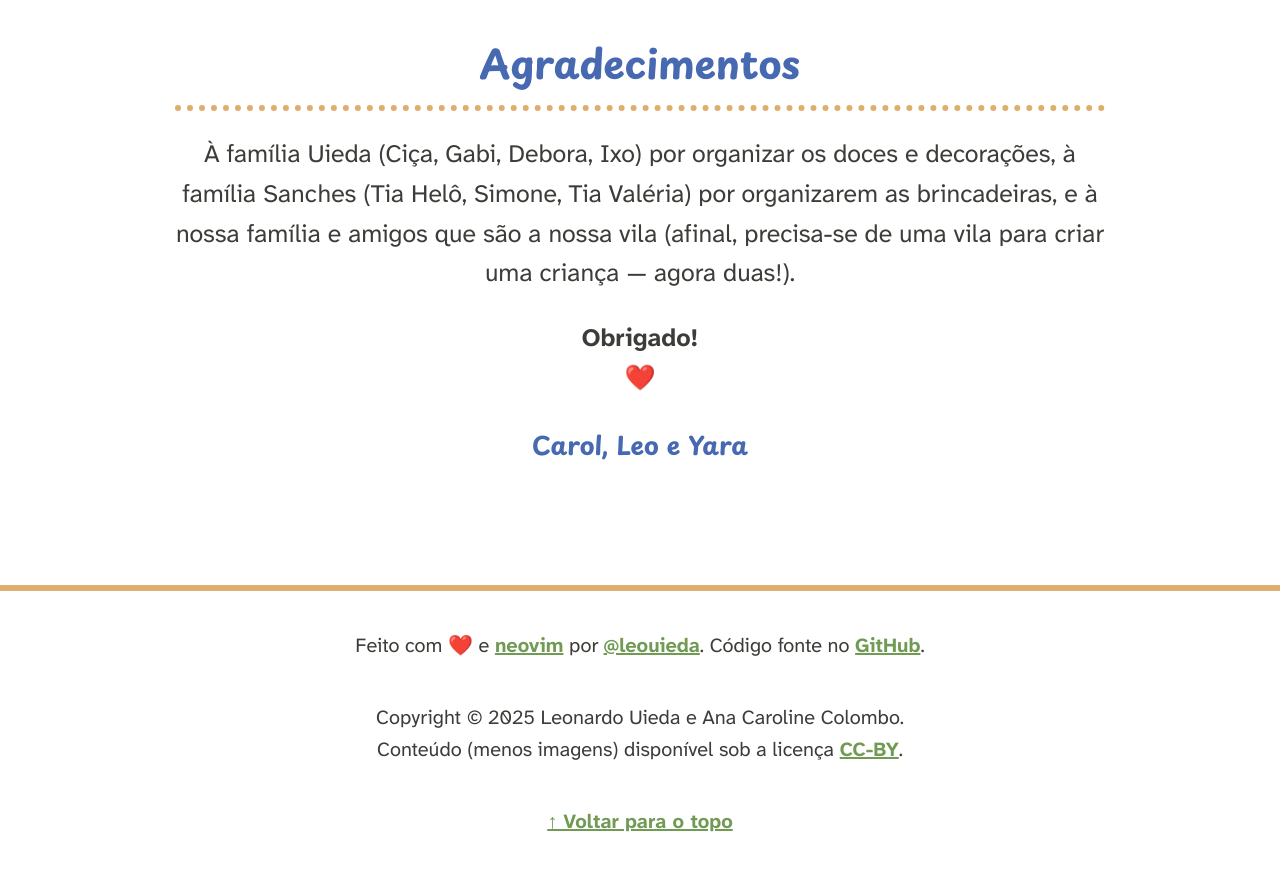
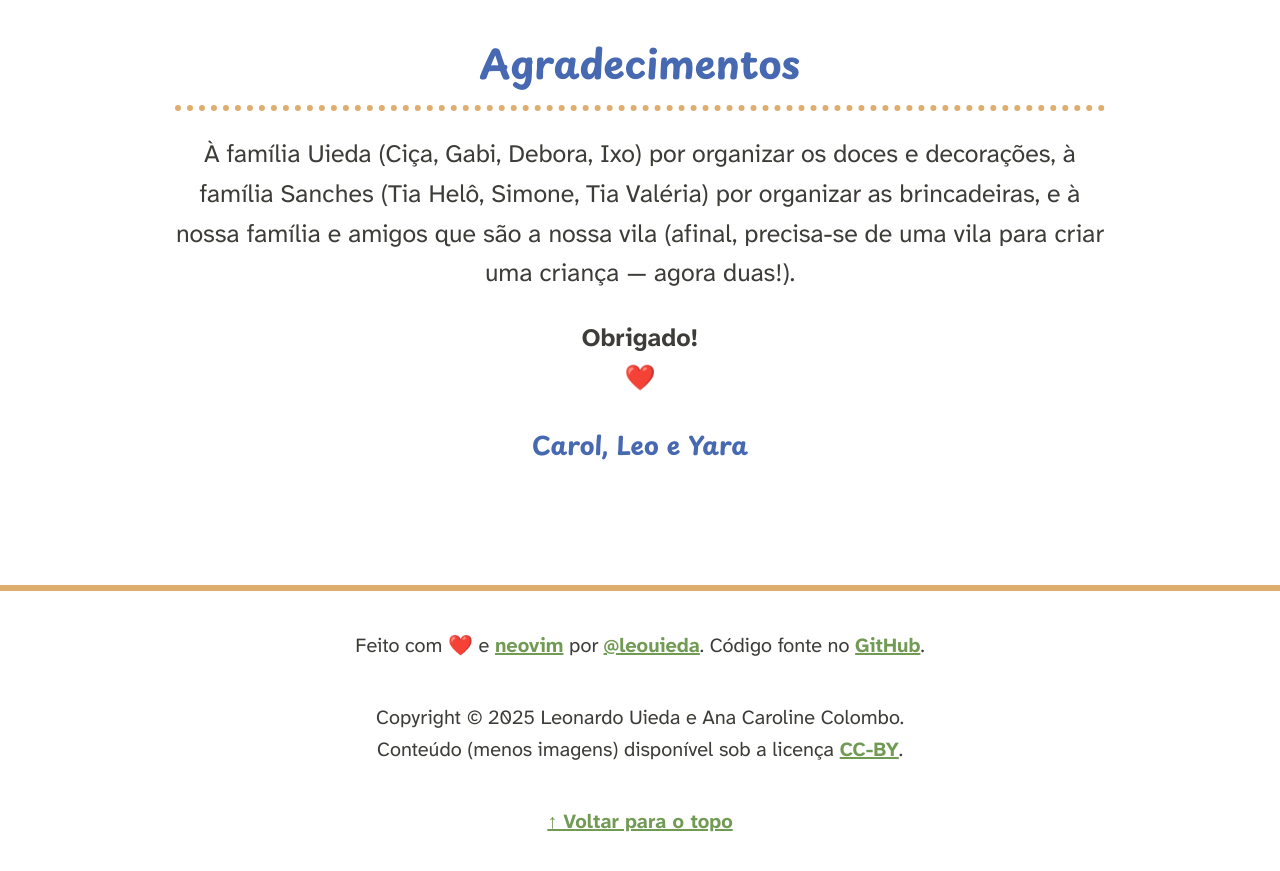
Before and after one commit to leouieda/cha-do-nico, a plain HTML site: page index.html in a window 1280 px wide. Shown: the part 3900-4771 px from the top of the page. Drawn offline with nearby package versions, Linux system fonts and the light colour scheme.

Commit message:
Arruma gramática

```diff
--- a/index.html
+++ b/index.html
@@ -123,7 +123,7 @@
     <p>
       À família Uieda (Ciça, Gabi, Debora, Ixo) por organizar os doces
       e decorações, à família Sanches (Tia Helô, Simone, Tia Valéria) por
-      organizarem as brincadeiras, e à nossa família e amigos que são a nossa
+      organizar as brincadeiras, e à nossa família e amigos que são a nossa
       vila (afinal, precisa-se de uma vila para criar uma criança — agora
       duas!).
     </p>
```
